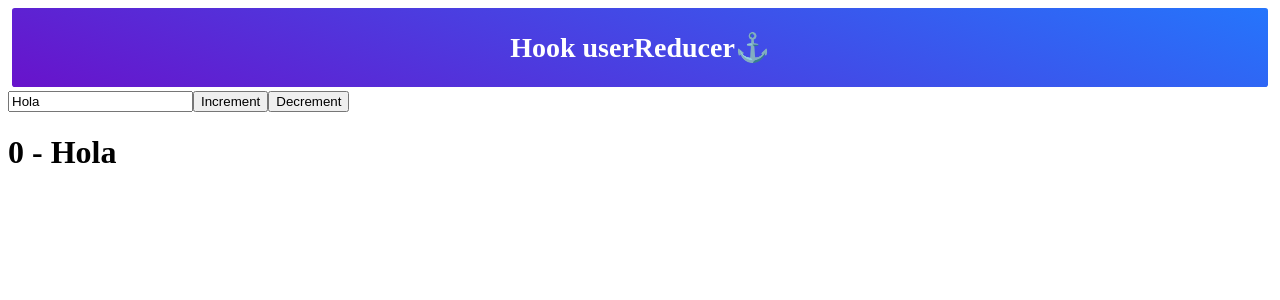
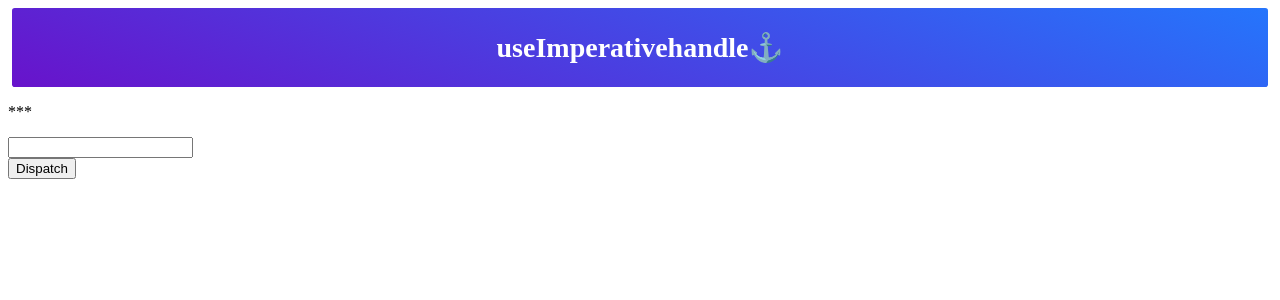
Before and after one commit to Eisten1996/react-fundamentos, a React (Create React App) app: page / in a window 1280 px wide. Shown: the top 300 px of the page. Built offline with nearby package versions, Linux system fonts and the light colour scheme.

Commit message:
Entendiendo el Hook useImperativeHandle()

```diff
--- a/src/App.js
+++ b/src/App.js
@@ -1,4 +1,5 @@
-import React, { useReducer } from 'react'
+import React, { useImperativeHandle, useRef, useState } from 'react'
+import { forwardRef } from 'react'
 
 const Header = () => {
   const styles = {
@@ -14,7 +15,7 @@ const Header = () => {
   return (
     <header style={styles}>
       <h1>
-        Hook userReducer
+        useImperativehandle
         <span role="img" aria-label="hook emoji">
           ⚓
         </span>
@@ -22,54 +23,42 @@ const Header = () => {
     </header>
   )
 }
-const reducer = (state, action) => {
-  switch (action.type) {
-    case 'INCREMENT':
-      return {
-        ...state,
-        count: state.count + 1,
-      }
-    case 'DECREMENT':
-      return {
-        ...state,
-        count: state.count - 1,
-      }
-    case 'SET_TITLE':
-      return {
-        ...state,
-        title: action.title,
-      }
 
-    default:
-      return state
-  }
-}
-const initialState = {
-  count: 0,
-  title: 'Hola',
-}
+const FancyInput = forwardRef((props, ref) => {
+  const [text, setText] = useState('***')
+  const entrada = useRef()
+
+  useImperativeHandle(ref, () => ({
+    dispatchAlert: () => {
+      alert('Hola')
+    },
+    setParragraph: (mess) => {
+      setText(mess)
+    },
+    focusInput: () => {
+      entrada.current.focus()
+    },
+  }))
+  return (
+    <div>
+      <p>{text}</p>
+      <input type="text" ref={entrada} />
+    </div>
+  )
+})
 
 const App = () => {
-  const [state, dispatch] = useReducer(reducer, initialState)
-
-  const increment = () => {
-    dispatch({ type: 'INCREMENT' })
-  }
-  const decrement = () => {
-    dispatch({ type: 'DECREMENT' })
-  }
-  const handlerTitle = (e) => {
-    dispatch({ type: 'SET_TITLE', title: e.target.value })
+  const fancyInput = useRef()
+  const handlerClick = () => {
+    fancyInput.current.dispatchAlert()
+    fancyInput.current.setParragraph('Hola desde App')
+    fancyInput.current.focusInput()
   }
   return (
     <div>
       <Header />
-      <input onChange={handlerTitle} type="text" value={state.title} />
-      <button onClick={increment}>Increment</button>
-      <button onClick={decrement}>Decrement</button>
-      <h1>
-        {state.count} - {state.title}
-      </h1>
+      <FancyInput ref={fancyInput} />
+      <button onClick={handlerClick}>Dispatch</button>
     </div>
   )
 }
```
